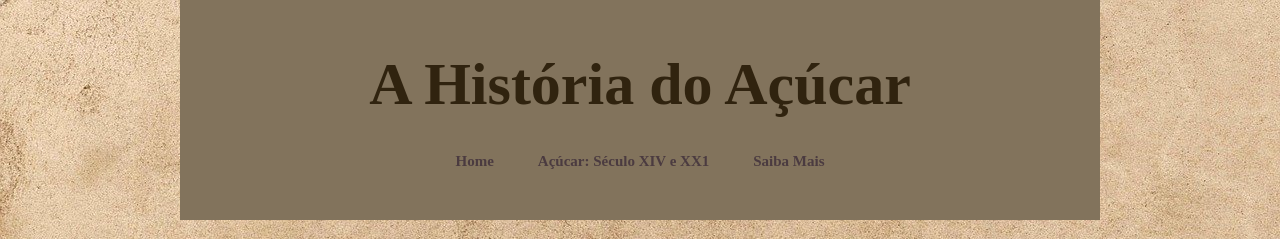
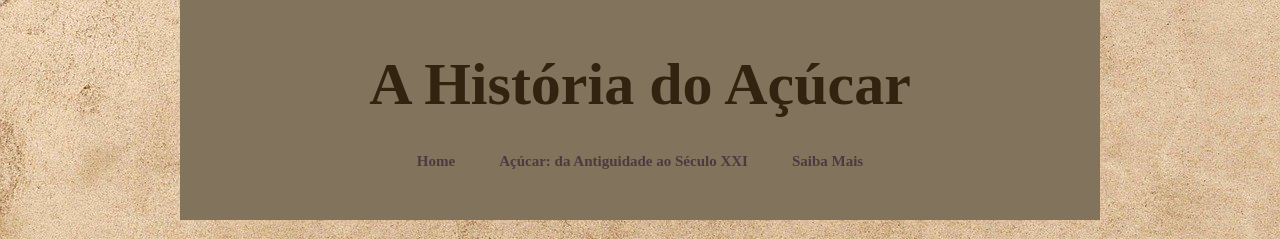
Before and after one commit to Vinicius130605/prj_interdisciplinar, a plain HTML site: page saiba.html in a window 1280 px wide. Shown: the top 239 px of the page. Drawn offline with Linux system fonts and the light colour scheme.

Commit message:
Update saiba.html

```diff
--- a/saiba.html
+++ b/saiba.html
@@ -13,7 +13,7 @@
 			<h1>A História do Açúcar</h1>
 			<nav><br>
 				<a href="index.html">Home</a>
-				<a href="acucar.html">Açúcar: Século XIV e XX1</a>
+				<a href="acucar.html">Açúcar: da Antiguidade ao Século XXI</a>
 				<a href="saiba.html">Saiba Mais</a>
 			</nav>
 		</header>
```
